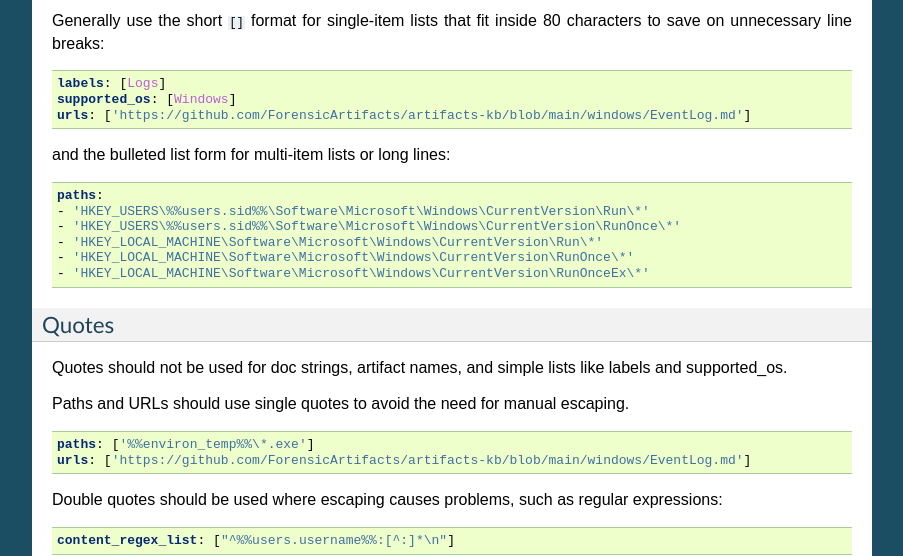
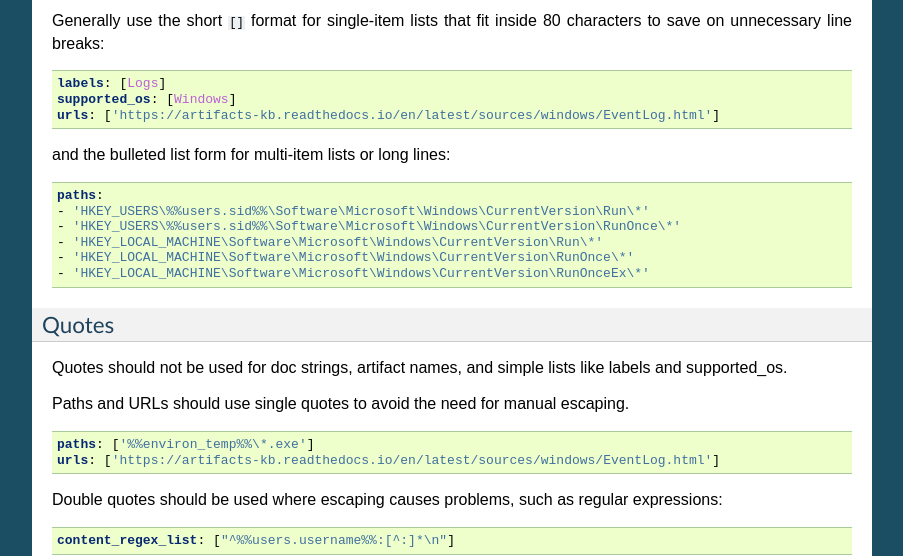
Before and after one commit to ForensicArtifacts/artifacts, a Sphinx documentation site: the page built from docs/sources/Format-specification.md, in a window 1280 px wide and 900 px high, scrolled down 5877 px. Shown: the part 152-708 px from the top of the window, without its empty margins (198-1101 px from the left). Built offline with Sphinx 7.4.7, drawn with Linux system fonts in a browser that asks for light colours; some of the changed lines change nothing that is shown; some of the changed text lies outside the part shown.

Commit message:
Changes to documentation (#420)

````diff
--- a/docs/sources/Format-specification.md
+++ b/docs/sources/Format-specification.md
@@ -13,7 +13,7 @@ sources:
 conditions: [os_major_version >= 6]
 labels: [Logs]
 supported_os: [Windows]
-urls: ['https://github.com/ForensicArtifacts/artifacts-kb/blob/main/windows/EventLog.md']
+urls: ['https://artifacts-kb.readthedocs.io/en/latest/sources/windows/EventLog.html']
 ```
 
 The artifact definition can have the following values:
@@ -343,7 +343,7 @@ characters to save on unnecessary line breaks:
 ```yaml
 labels: [Logs]
 supported_os: [Windows]
-urls: ['https://github.com/ForensicArtifacts/artifacts-kb/blob/main/windows/EventLog.md']
+urls: ['https://artifacts-kb.readthedocs.io/en/latest/sources/windows/EventLog.html']
 ```
 
 and the bulleted list form for multi-item lists or long lines:
@@ -366,7 +366,7 @@ Paths and URLs should use single quotes to avoid the need for manual escaping.
 
 ```yaml
 paths: ['%%environ_temp%%\*.exe']
-urls: ['https://github.com/ForensicArtifacts/artifacts-kb/blob/main/windows/EventLog.md']
+urls: ['https://artifacts-kb.readthedocs.io/en/latest/sources/windows/EventLog.html']
 ```
 
 Double quotes should be used where escaping causes problems, such as
````
